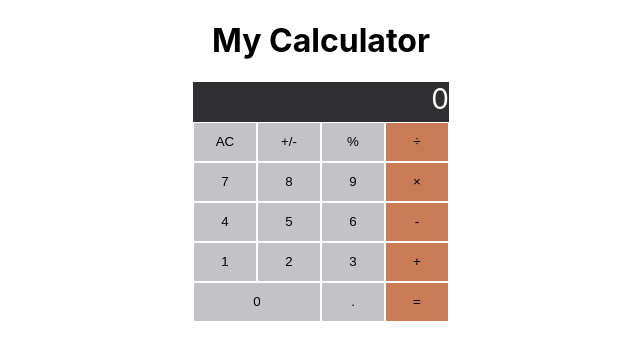
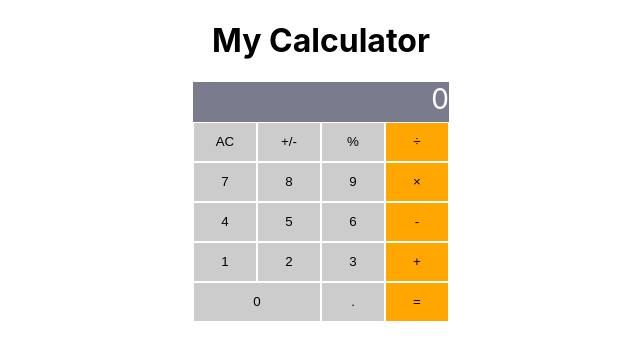
Before and after one commit to KUBAHO3/math-magicians, a React (Create React App) app: page / in a window 1280 px wide. Shown: the top 360 px of the page, without its empty margins (319-959 px from the left). Built offline with nearby package versions, Linux system fonts and the light colour scheme.

Commit message:
Refine styles

```diff
--- a/src/App.css
+++ b/src/App.css
@@ -45,7 +45,7 @@
 
 .calc-display {
   width: 100%;
-  background-color: #2f2f31;
+  background-color: #7a7c8e;
   color: #fff;
   height: 40px;
   text-align: right;
@@ -58,7 +58,7 @@
 
 .cal-btn-normal {
   width: 25%;
-  background-color: #c3c3c7;
+  background-color: #ccc;
   color: #000;
   height: 40px;
   border: #fff 1px solid;
@@ -66,7 +66,7 @@
 
 .cal-btn-double {
   width: 50%;
-  background-color: #c3c3c7;
+  background-color: #ccc;
   color: #000;
   height: 40px;
   border: #fff 1px solid;
@@ -74,13 +74,13 @@
 
 .cal-btn-special {
   width: 25%;
-  background-color: #c97b55;
+  background-color: #ffa600;
   color: #000;
   height: 40px;
   border: #fff 1px solid;
 }
 
 button:hover {
-  background-color: #2f2f31;
+  background-color: #7a7c8e;
   color: #fff;
 }
```
